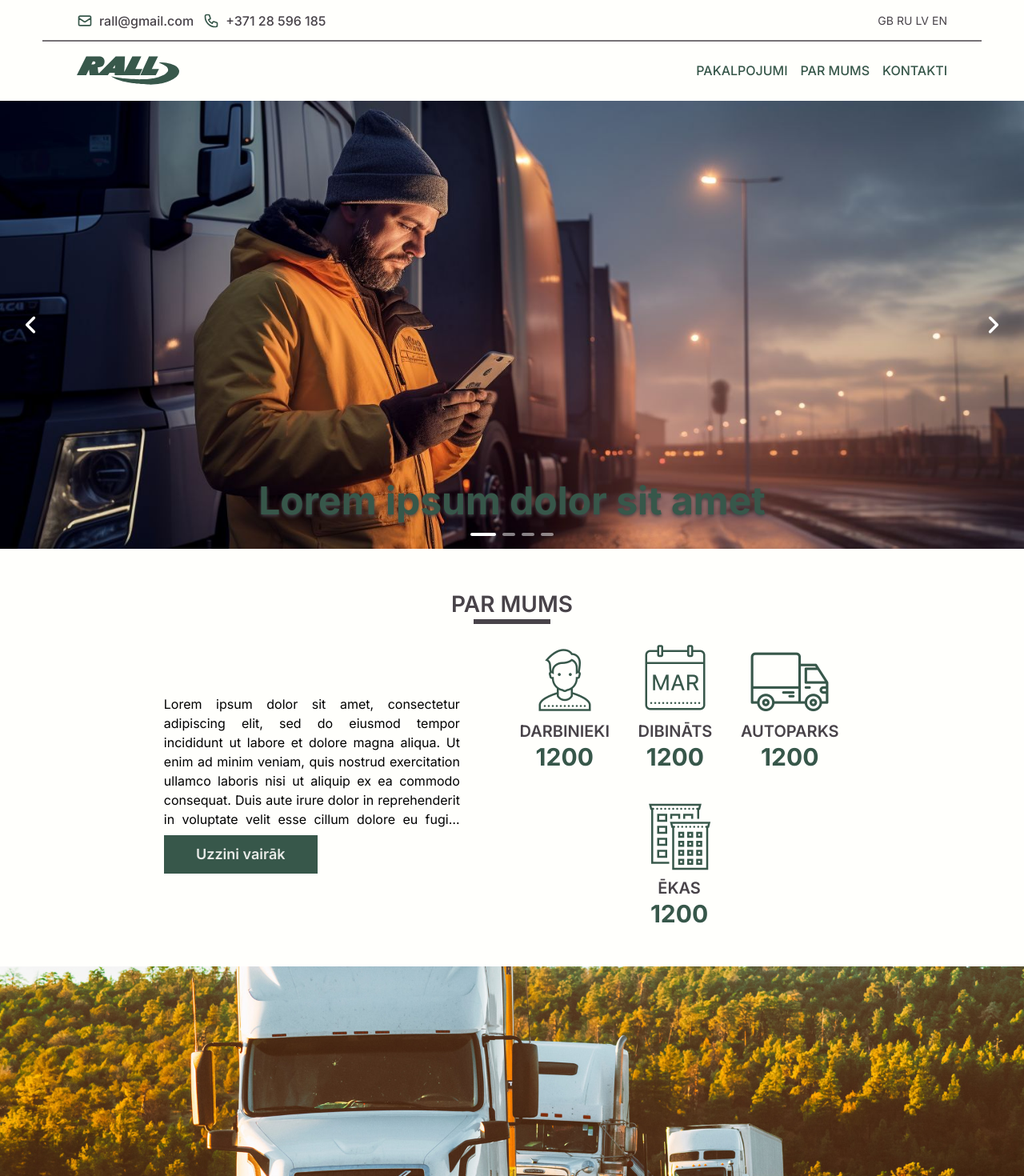
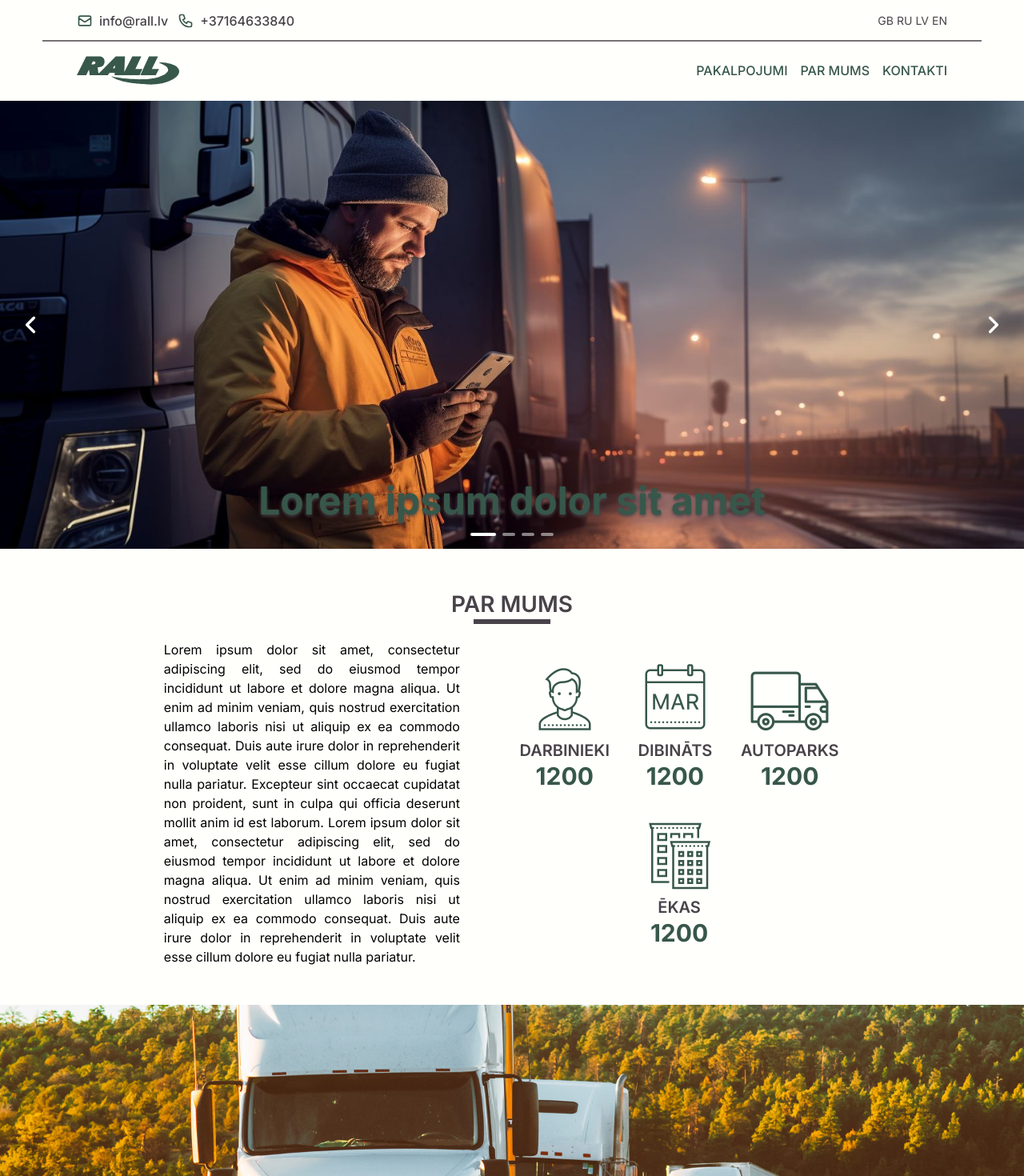
Before and after one commit to MarcelMorningstar/rall, a Next.js app: page / in a window 1280 px wide. Shown: the top 1470 px of the page at 80% size. Built offline with nearby package versions, Linux system fonts and the light colour scheme.

Commit message:
navigation

```diff
--- a/src/app/about/page.js
+++ /dev/null
@@ -1,7 +0,0 @@
-export default function Page() {
-    return (
-      <main>
-        <h1>about</h1>
-      </main>
-    )
-  }
--- a/src/app/contact/page.js
+++ /dev/null
@@ -1,7 +0,0 @@
-export default function Page() {
-    return (
-      <main>
-        <h1>contact</h1>
-      </main>
-    )
-  }
--- a/src/app/page.js
+++ b/src/app/page.js
@@ -8,13 +8,12 @@ export default function Home() {
     <main>
       <Header images={['truck.jpg', 'dump-truck.jpg', 'shipping.jpg', 'trucks.jpg']} title="Lorem ipsum dolor sit amet" />
 
-      <section>
+      <section id="about">
         <h2>PAR MUMS</h2>
 
         <div className="flex flex-col-reverse lg:flex-row justify-center items-center gap-4 lg:gap-12">
           <div className="flex flex-col items-center lg:items-start gap-2 w-full lg:w-[45%]">
-            <p className="text-justify line-clamp-[7]">Lorem ipsum dolor sit amet, consectetur adipiscing elit, sed do eiusmod tempor incididunt ut labore et dolore magna aliqua. Ut enim ad minim veniam, quis nostrud exercitation ullamco laboris nisi ut aliquip ex ea commodo consequat. Duis aute irure dolor in reprehenderit in voluptate velit esse cillum dolore eu fugiat nulla pariatur. Excepteur sint occaecat cupidatat non proident, sunt in culpa qui officia deserunt mollit anim id est laborum. Lorem ipsum dolor sit amet, consectetur adipiscing elit, sed do eiusmod tempor incididunt ut labore et dolore magna aliqua. Ut enim ad minim veniam, quis nostrud exercitation ullamco laboris nisi ut aliquip ex ea commodo consequat. Duis aute irure dolor in reprehenderit in voluptate velit esse cillum dolore eu fugiat nulla pariatur.</p>
-            <Link href="/about" className="flex items-center justify-center w-48 h-12 text-lg font-semibold transition-all duration-500 text-background hover:text-secondary bg-primary">Uzzini vairāk</Link>
+            <p className="text-justify">Lorem ipsum dolor sit amet, consectetur adipiscing elit, sed do eiusmod tempor incididunt ut labore et dolore magna aliqua. Ut enim ad minim veniam, quis nostrud exercitation ullamco laboris nisi ut aliquip ex ea commodo consequat. Duis aute irure dolor in reprehenderit in voluptate velit esse cillum dolore eu fugiat nulla pariatur. Excepteur sint occaecat cupidatat non proident, sunt in culpa qui officia deserunt mollit anim id est laborum. Lorem ipsum dolor sit amet, consectetur adipiscing elit, sed do eiusmod tempor incididunt ut labore et dolore magna aliqua. Ut enim ad minim veniam, quis nostrud exercitation ullamco laboris nisi ut aliquip ex ea commodo consequat. Duis aute irure dolor in reprehenderit in voluptate velit esse cillum dolore eu fugiat nulla pariatur.</p>
           </div>
           <div className="flex flex-row flex-wrap items-center justify-center gap-8 w-full lg:w-[55%]">
             <div className="flex flex-col items-center">
@@ -76,7 +75,7 @@ export default function Home() {
 
       <div className="h-96 bg-center bg-no-repeat bg-fixed bg-cover" style={{ "backgroundImage": "url('./images/trucks.jpg')" }} />
 
-      <section>
+      <section id="contact">
         <h2>KONTAKTI</h2>
 
         <div className="flex flex-row flex-wrap justify-center gap-x-12 gap-y-8">
--- a/src/components/Footer.jsx
+++ b/src/components/Footer.jsx
@@ -8,8 +8,8 @@ export default function Footer() {
         <div className="flex flex-col items-center lg:items-start gap-2">
           <span className="text-2xl font-medium text-background uppercase">KOMPĀNIJA</span>
           <div className="flex flex-col items-center lg:items-start gap-[2px]">
-            <Link href="/about" className="text-base font-normal whitespace-nowrap transition-all duration-300 text-background hover:text-secondary">Par Mums</Link>
-            <Link href="/contact" className="text-base font-normal whitespace-nowrap transition-all duration-300 text-background hover:text-secondary">Kontakti</Link>
+            <Link href="#about" className="text-base font-normal whitespace-nowrap transition-all duration-300 text-background hover:text-secondary">Par Mums</Link>
+            <Link href="#contact" className="text-base font-normal whitespace-nowrap transition-all duration-300 text-background hover:text-secondary">Kontakti</Link>
           </div>
         </div>
         <div className="flex flex-col items-center lg:items-start gap-2">
@@ -26,11 +26,11 @@ export default function Footer() {
       <div className="flex flex-col gap-1">
         <Link href="mailto:rall@gmail.com" className="flex flex-row lg:flex-row-reverse items-center gap-2">
           <HiOutlineMail className="w-8 h-8 text-secondary"/>
-          <span className="text-2xl font-semibold whitespace-nowrap text-background">rall@gmail.com</span>
+          <span className="text-2xl font-semibold whitespace-nowrap text-background">info@rall.lv</span>
         </Link>
         <Link href="tel:+37128596185" className="flex flex-row lg:flex-row-reverse items-center gap-2">
           <HiOutlinePhone className="w-8 h-8 text-secondary"/>
-          <span className="text-2xl font-semibold whitespace-nowrap text-background">+371 28 596 185</span>
+          <span className="text-2xl font-semibold whitespace-nowrap text-background">+37164633840</span>
         </Link>
       </div>
     </footer>
--- a/src/components/Navbar.jsx
+++ b/src/components/Navbar.jsx
@@ -20,11 +20,11 @@ export default function Navbar() {
         <div className="flex flex-row gap-3">
           <Link href="mailto:rall@gmail.com" className="flex flex-row items-center gap-2">
             <HiOutlineMail className="w-5 h-5 text-primary"/>
-            <span className="hidden md:block text-base font-medium whitespace-nowrap text-foreground">rall@gmail.com</span>
+            <span className="hidden md:block text-base font-medium whitespace-nowrap text-foreground">info@rall.lv</span>
           </Link>
           <Link href="tel:+37128596185" className="flex flex-row items-center gap-2">
             <HiOutlinePhone className="w-5 h-5 text-primary"/>
-            <span className="hidden md:block text-base font-medium whitespace-nowrap text-foreground">+371 28 596 185</span>
+            <span className="hidden md:block text-base font-medium whitespace-nowrap text-foreground">+37164633840</span>
           </Link>
         </div>
 
@@ -78,8 +78,8 @@ export default function Navbar() {
                 </MenuList>
               </Menu>
 
-              <Link href="/about" className={`relative font-medium text-primary whitespace-nowrap after:block after:absolute after:left-1/2 after:-translate-x-1/2 ${ pathname == "/about" ? "after:w-1/3" : "after:w-0" } hover:after:w-1/3 after:h-[2px] after:bg-primary after:transition-all after:duration-300`}>PAR MUMS</Link>
-              <Link href="/contact" className={`relative font-medium text-primary whitespace-nowrap after:block after:absolute after:left-1/2 after:-translate-x-1/2 ${ pathname == "/contact" ? "after:w-1/3" : "after:w-0" } hover:after:w-1/3 after:h-[2px] after:bg-primary after:transition-all after:duration-300`}>KONTAKTI</Link>
+              <Link href="#about" className={`relative font-medium text-primary whitespace-nowrap after:block after:absolute after:left-1/2 after:-translate-x-1/2 ${ pathname == "/about" ? "after:w-1/3" : "after:w-0" } hover:after:w-1/3 after:h-[2px] after:bg-primary after:transition-all after:duration-300`}>PAR MUMS</Link>
+              <Link href="#contact" className={`relative font-medium text-primary whitespace-nowrap after:block after:absolute after:left-1/2 after:-translate-x-1/2 ${ pathname == "/contact" ? "after:w-1/3" : "after:w-0" } hover:after:w-1/3 after:h-[2px] after:bg-primary after:transition-all after:duration-300`}>KONTAKTI</Link>
             </div>
           ) : (
             <Menu open={openMenu2} handler={setOpenMenu2} placement="bottom-end">
@@ -111,12 +111,12 @@ export default function Navbar() {
                     </Link>
                     <hr className="my-3" />
                     <span className="text-foreground text-base font-semibold">Kompānija</span>
-                    <Link href='/about'>
+                    <Link href='#about'>
                       <MenuItem>
                         <span className="text-black">Par Mums</span>
                       </MenuItem>
                     </Link>
-                    <Link href='/contact'>
+                    <Link href='#contact'>
                       <MenuItem>
                         <span className="text-black">Kontakti</span>
                       </MenuItem>
--- a/src/styles/globals.css
+++ b/src/styles/globals.css
@@ -7,6 +7,10 @@
   --secondary: #b89e6b;
   --foreground: #484349;
   --background: #FFFFFC;
+}
+
+html {
+  scroll-behavior: smooth !important;
 }
 
 body {
```
